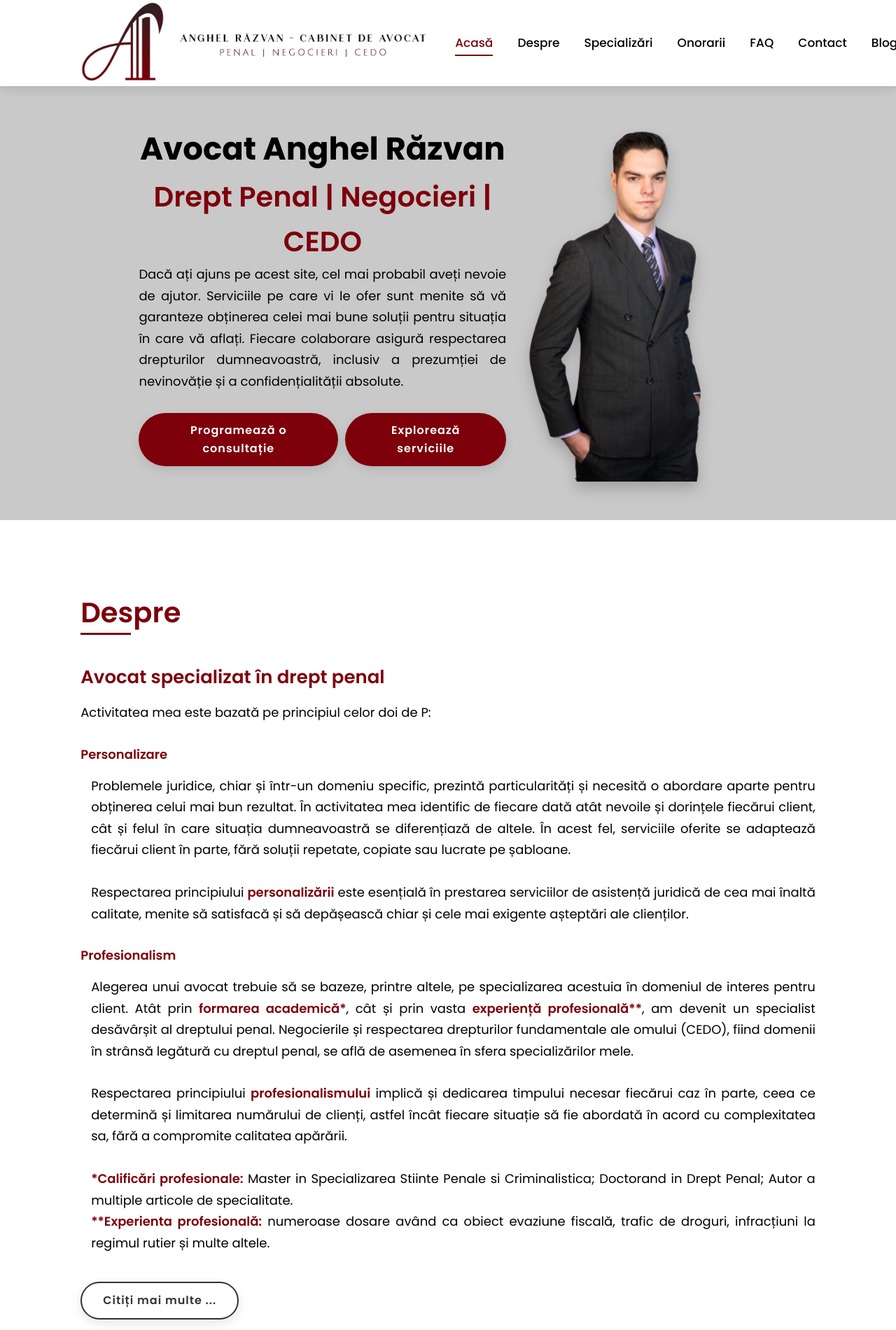
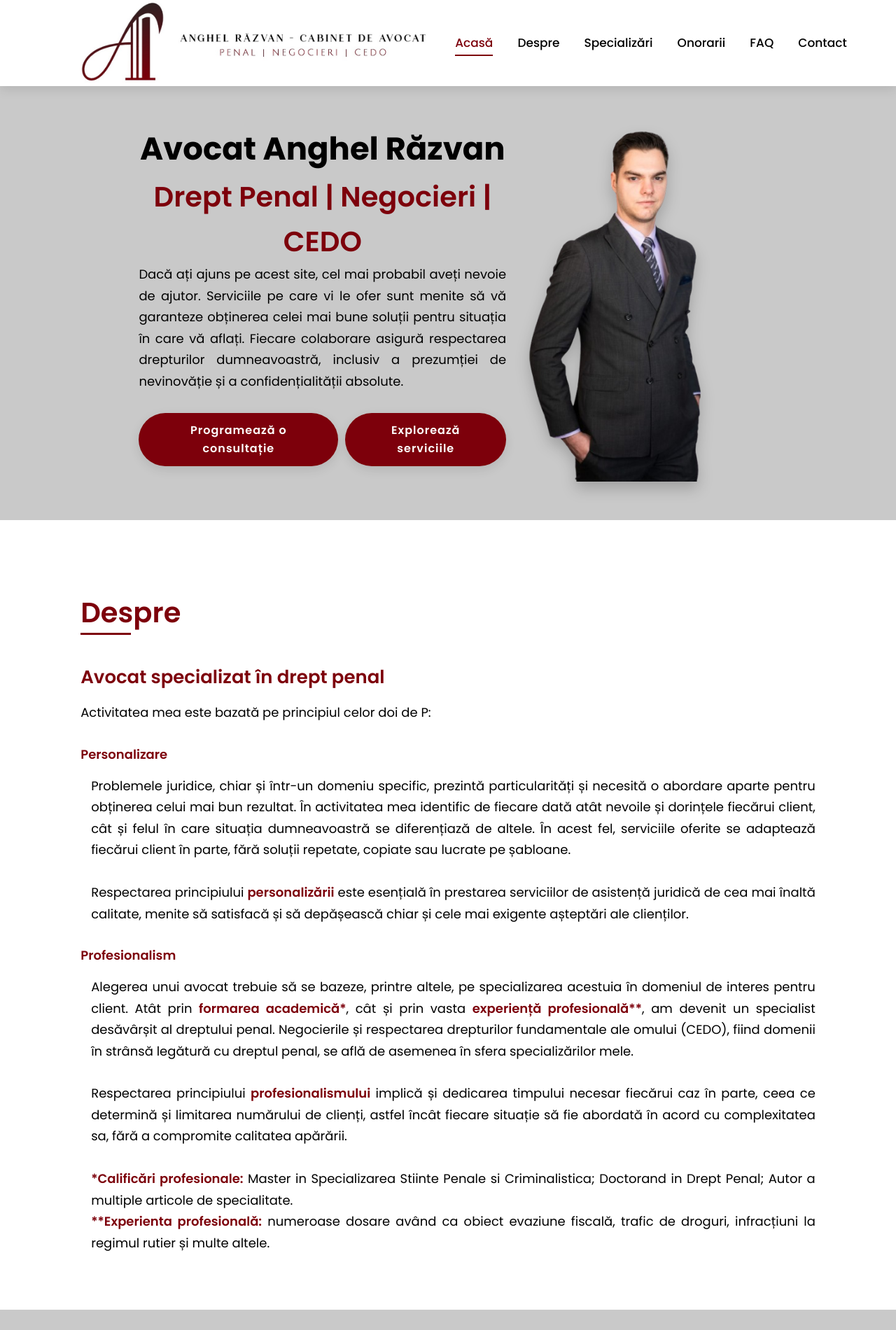
Before and after one commit to AvocatAnghelRazvan/avocat-anghel-razvan, a plain HTML site: page index.html in a window 1280 px wide. Shown: the top 1900 px of the page at 70% size. Drawn offline with nearby package versions, Linux system fonts and the light colour scheme.

Commit message:
hide blog for now

```diff
--- a/index.html
+++ b/index.html
@@ -194,7 +194,7 @@
 			<!-- <a href="#location">Locație</a> -->
       <a href="#faq">FAQ</a>
 			<a href="#contact">Contact</a>
-      <a href="./blog/index.html" class="active">Blog</a>
+      <!-- <a href="./blog/index.html" class="active">Blog</a> -->
 		</nav>
 	</header>
 
@@ -268,7 +268,7 @@
                 </ul>
             </p>
 
-            <a href="blog/index.html" class="btn blog-btn">Citiți mai multe ...</a>
+            <!-- <a href="blog/index.html" class="btn blog-btn">Citiți mai multe ...</a> -->
 
         </div>
     </section>
@@ -826,5 +826,6 @@
 
 
 	<script src="./js/script.js"></script>
+
 </body>
 </html>
```
Also changed, not shown: blog/index.html (+2 -0 lines).
